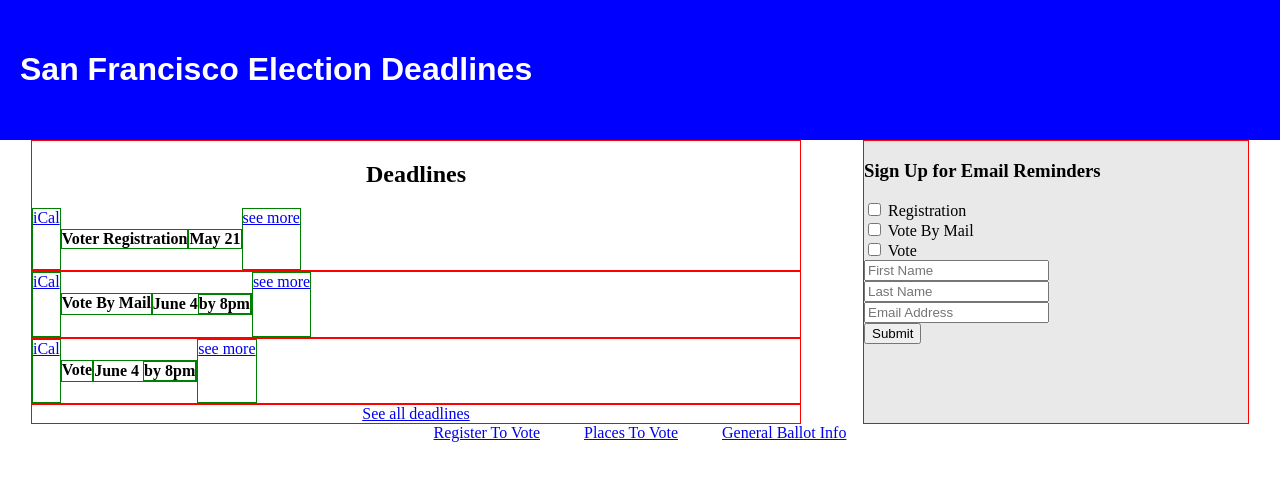
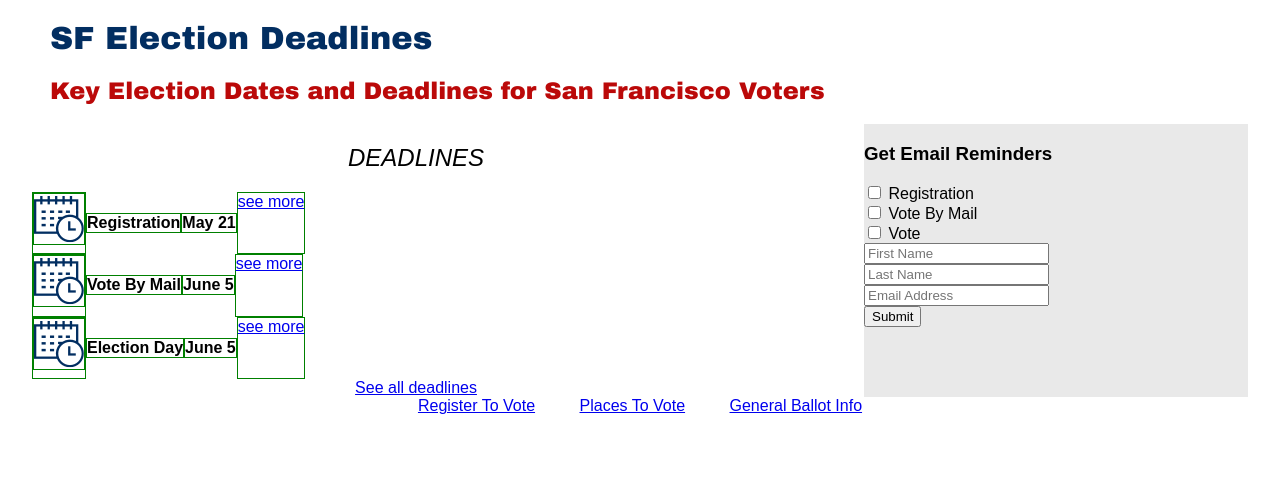
Before and after one commit to kecramer/wdi-political-hackathon, a website: page views/index.html in a window 1280 px wide. Drawn offline with Linux system fonts and the light colour scheme.

Commit message:
begin design styles

```diff
--- a/public/style.css
+++ b/public/style.css
@@ -1,19 +1,20 @@
 body {
   box-sizing: border-box;
   margin: 0;
+  font-family: "Arial", sans-serif;
 }
 
 header {
-  background-color: blue;
-  color: white;
-  padding-top: 30px;
-  padding-bottom: 30px;
+  font-family: "Arial Black", sans-serif;
+  padding-left: 50px;
 }
 
 h1 {
-  text-align: left;
-  font-family: sans-serif;
-  margin-left: 20px;
+  color: #022E61;
+}
+
+header h2 {
+  color: #BB0909;
 }
 
 #primaryContent {
@@ -23,18 +24,18 @@
 
 main {
   flex-basis: 60%;
-  border: 1px solid red;
   text-align: center;
+}
+
+main h2 {
+  text-transform: uppercase;
+  font-style: italic;
+  font-weight: 200;
 }
 
 aside {
   flex-basis: 30%;
-  border: 1px solid red;
   background-color: rgba(211,211,211,.5)
-}
-
-main div {
-  border-bottom: 2px solid red;
 }
 
 form span {
--- a/views/index.html
+++ b/views/index.html
@@ -9,33 +9,34 @@
 </head>
 <body>
   <header>
-    <h1>San Francisco Election Deadlines</h1>
+    <h1>SF Election Deadlines</h1>
+    <h2>Key Election Dates and Deadlines for San Francisco Voters</h2>
   </header>
   <section id="primaryContent">
     <main>
       <h2>Deadlines</h2>
       <div class="deadlineInfoBlock">
-        <a href="#">iCal</a>
-        <h4>Voter Registration</h4>
+        <a href="#"><img src="../public/images/calendar.png"></a>
+        <h4>Registration</h4>
         <h4>May 21</h4>
         <a href="#">see more</a>
       </div>
       <div class="deadlineInfoBlock">
-        <a href="#">iCal</a>
+        <a href="#"><img src="../public/images/calendar.png"></a>
         <h4>Vote By Mail</h4>
-        <h4>June 4<span>by 8pm</span></h4>
+        <h4>June 5</h4>
         <a href="#">see more</a>
       </div>
       <div class="deadlineInfoBlock">
-        <a href="#">iCal</a>
-        <h4>Vote</h4>
-        <h4>June 4 <span>by 8pm</span></h4>
+        <a href="#"><img src="../public/images/calendar.png"></a>
+        <h4>Election Day</h4>
+        <h4>June 5</h4>
         <a href="#">see more</a>
       </div>
       <a href="#">See all deadlines</a>
     </main>
     <aside>
-      <h3>Sign Up for Email Reminders</h3>
+      <h3>Get Email Reminders</h3>
       <form class="" action="index.html" method="post">
         <span><input type="checkbox" name="registration" value="true"> Registration</span>
         <span><input type="checkbox" name="mailvote" value="true"> Vote By Mail</span>
```
Also changed, not shown: public/images/calendar.png (added), public/images/calicon.png (added).
